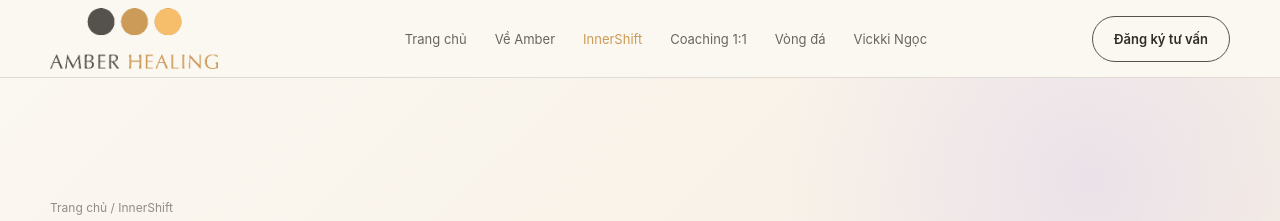
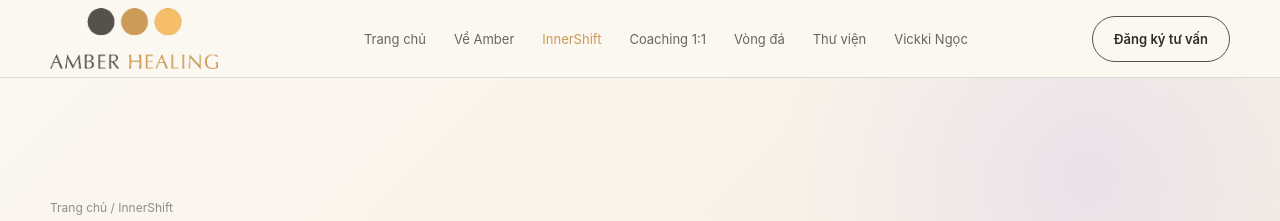
Before and after one commit to dinhhongngoc1511-wq/Amber-healing-website, a Jekyll site: the page docs/innershift.html, which Jekyll copies as it is, in a window 1280 px wide. Shown: the top 221 px of the page. Built offline with Jekyll 4.4.1, drawn with Linux system fonts in a browser that asks for light colours.

Commit message:
Add Amber Library to site navigation

```diff
--- a/docs/innershift.html
+++ b/docs/innershift.html
@@ -1,5 +1,5 @@
 <!doctype html><html lang="vi"><head><meta charset="utf-8"><meta name="viewport" content="width=device-width,initial-scale=1"><meta name="description" content="InnerShift — hành trình làm chủ cảm xúc, năng lượng và thực tại của Amber Healing."><title>InnerShift — Amber Healing</title><link rel="stylesheet" href="styles.css"></head><body>
-<header class="header"><div class="shell header-inner"><a href="index.html"><img class="logo" src="logo-web.png" alt="Amber Healing"></a><nav class="nav"><a href="index.html">Trang chủ</a><a href="about.html">Về Amber</a><a class="active" href="innershift.html">InnerShift</a><a href="coaching.html">Coaching 1:1</a><a href="stones.html">Vòng đá</a><a href="guide.html">Vickki Ngọc</a></nav><div class="header-actions"><a class="pill" href="contact.html">Đăng ký tư vấn</a><button class="menu-toggle" aria-label="Mở menu">☰</button></div></div></header>
+<header class="header"><div class="shell header-inner"><a href="index.html"><img class="logo" src="logo-web.png" alt="Amber Healing"></a><nav class="nav"><a href="index.html">Trang chủ</a><a href="about.html">Về Amber</a><a class="active" href="innershift.html">InnerShift</a><a href="coaching.html">Coaching 1:1</a><a href="stones.html">Vòng đá</a><a href="library.html">Thư viện</a><a href="guide.html">Vickki Ngọc</a></nav><div class="header-actions"><a class="pill" href="contact.html">Đăng ký tư vấn</a><button class="menu-toggle" aria-label="Mở menu">☰</button></div></div></header>
 <nav class="mobile-nav"><a href="index.html">Trang chủ</a><a href="about.html">Về Amber</a><a href="innershift.html">InnerShift</a><a href="coaching.html">Coaching 1:1</a><a href="stones.html">Vòng đá</a><a href="guide.html">Vickki Ngọc</a><a href="contact.html">Đăng ký tư vấn</a></nav>
 <main>
 <section class="page-hero"><div class="shell"><p class="breadcrumb">Trang chủ / InnerShift</p><p class="eyebrow">Thay đổi từ bên trong</p><h1 class="display">Bạn đã hiểu rất nhiều. Nhưng tại sao khi chuyện cũ xảy ra, mình vẫn phản ứng như trước?</h1><p class="lead">InnerShift là hành trình giúp bạn đi từ nhận ra điều đang diễn ra bên trong, đến thực hành một lựa chọn khác và dần biến lựa chọn đó thành cách mình sống.</p><div class="hero-actions"><a class="button" href="#ba-hanh-trinh">Khám phá ba hành trình</a><a class="pill" href="contact.html">Tìm điểm bắt đầu phù hợp</a></div></div></section>
```
